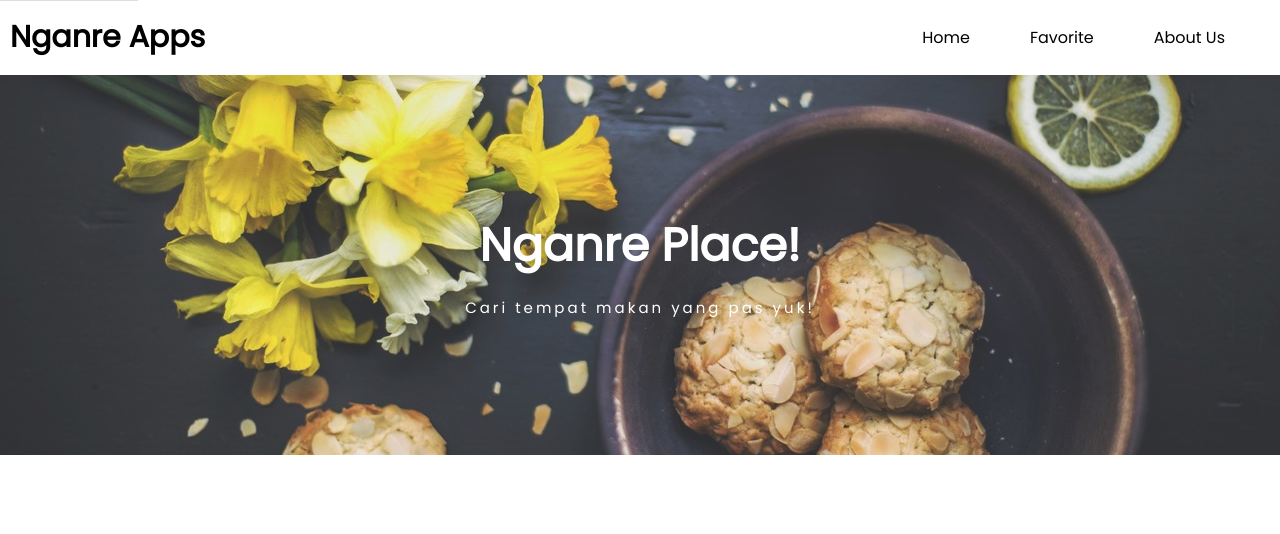
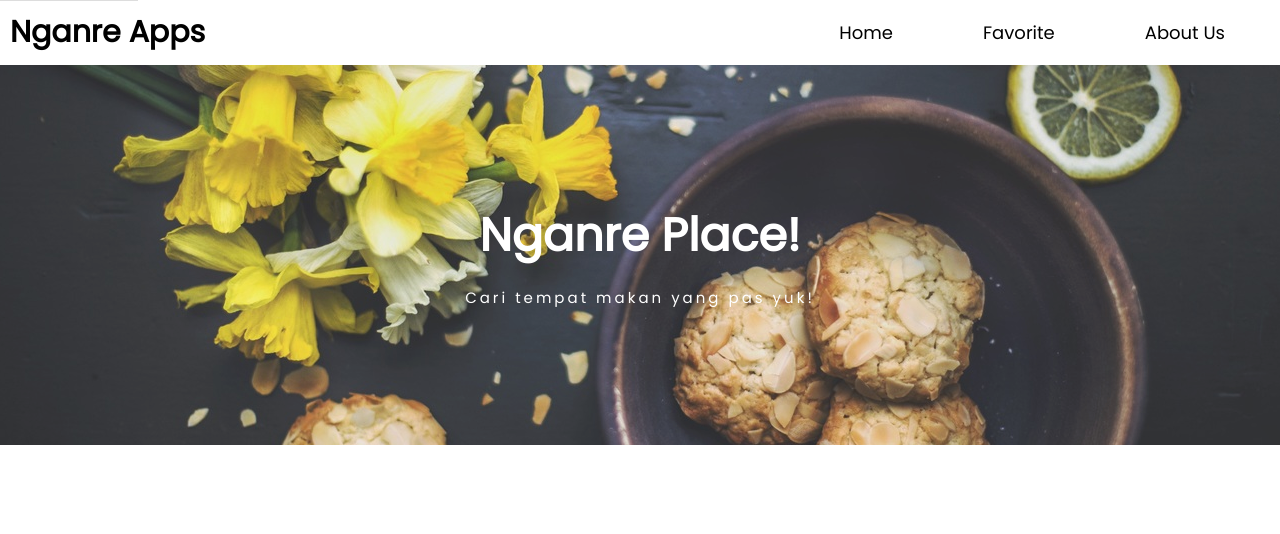
Before and after one commit to HamjayaSaputraSalahuddin/restaurant-apps, a website built with webpack: page src/templates/index.html in a window 1280 px wide. Shown: the top 534 px of the page. Built offline with nearby package versions, Linux system fonts and the light colour scheme.

Commit message:
fix touch dimension

```diff
--- a/src/styles/main.css
+++ b/src/styles/main.css
@@ -32,7 +32,7 @@ html, body {
   transform: translate(0, 0);
 }
 
-.navbar {
+.navbar a{
   padding: 15px;
 }
 
--- a/src/styles/responsive.css
+++ b/src/styles/responsive.css
@@ -39,9 +39,11 @@
     }
 }
 
-/* @media screen and (min-width: 455px){
-
-} */
+@media screen and (min-width: 455px){
+    .navbar {
+        font-size: 18px;
+    }
+}
 
 @media screen and (min-width: 500px){
 
```
Also changed, not shown: dist/app.bundle.js (deleted), dist/images/heros/hero-image_1.jpg (deleted), dist/images/heros/hero-image_2.jpg (deleted), dist/images/heros/hero-image_3.jpg (deleted), dist/images/heros/hero-image_4.jpg (deleted), dist/index.html (deleted), dist/sw.bundle.js (deleted), 1 other file.
